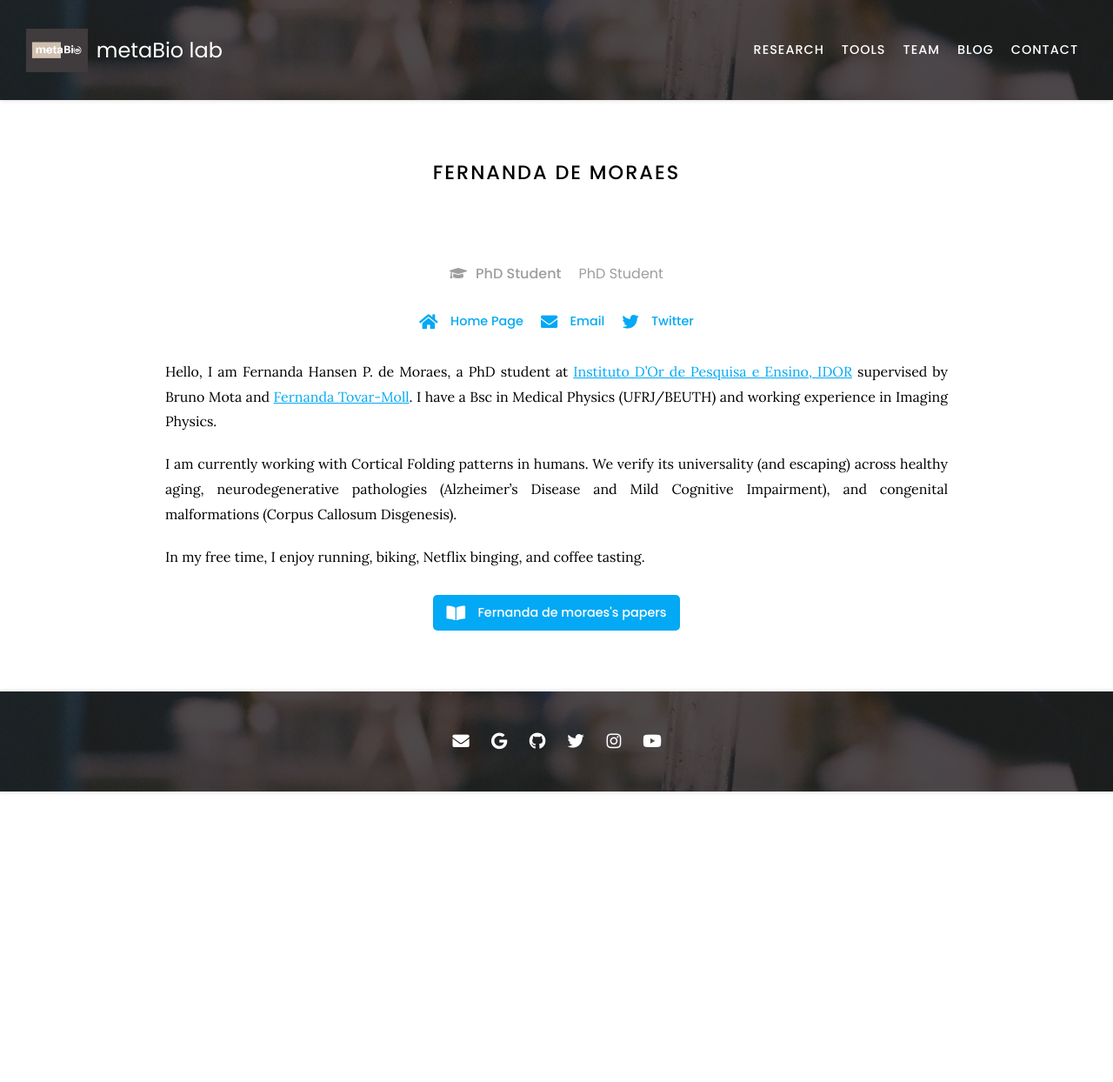
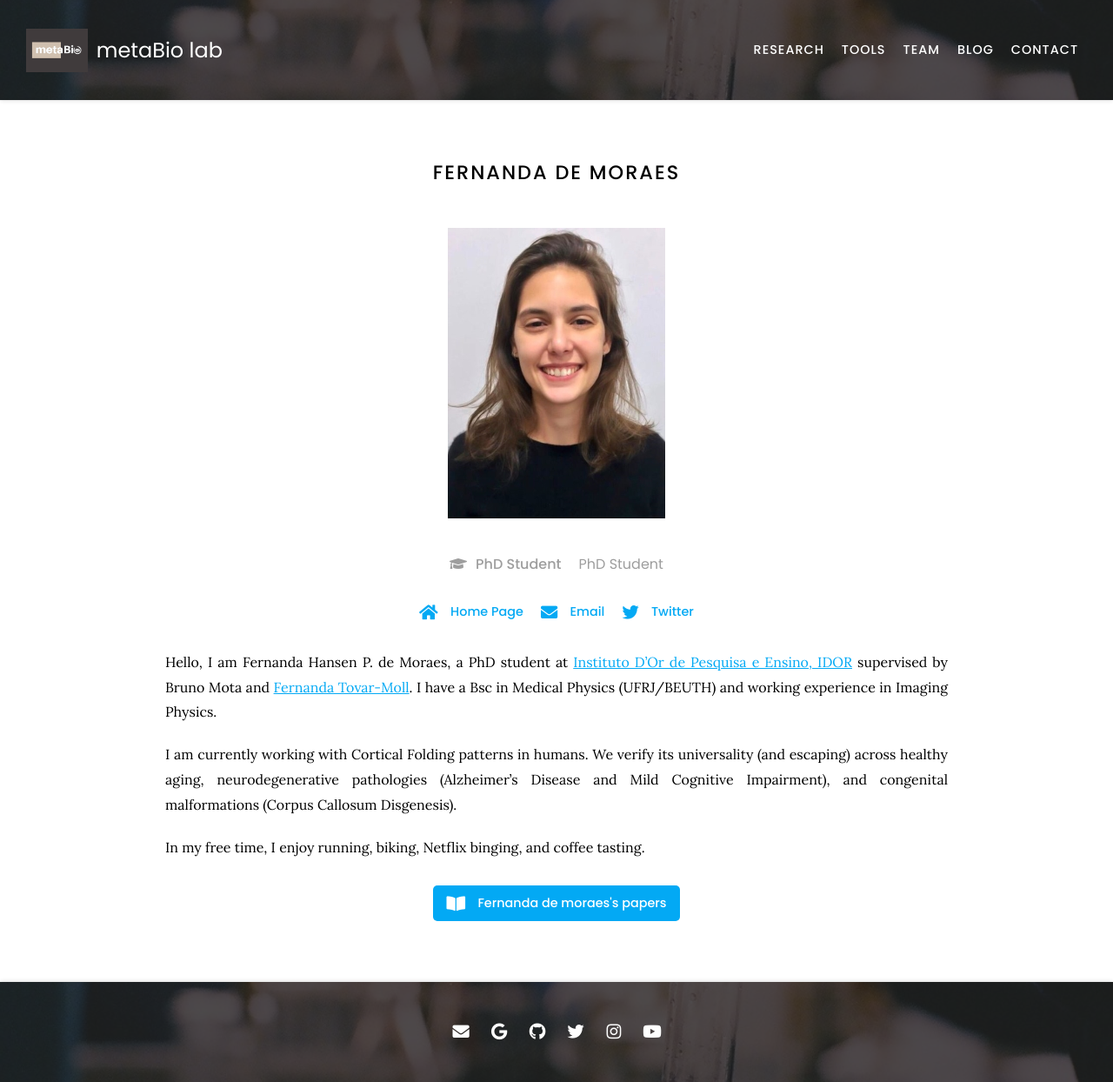
Before and after one commit to metaBIOlab/metabio, a Jekyll site: the page built from _members/Fernanda de Moraes.md, in a window 1280 px wide. Shown: the whole page at 87% size. Built offline with Jekyll 4.4.1, drawn with Linux system fonts in a browser that asks for light colours; nearby versions of some CDN libraries; before the commit the page ends 910 px from its top, so only the background shows below that.

Commit message:
Update Fernanda de Moraes.md

```diff
--- a/_members/Fernanda de Moraes.md
+++ b/_members/Fernanda de Moraes.md
@@ -1,6 +1,6 @@
 ---
 name: Fernanda H. P. de Moraes
-# image: images/foto34_menor.jpg
+image: images/foto34_menor.jpg
 description: PhD Student
 role: phd
 aliases:
```
